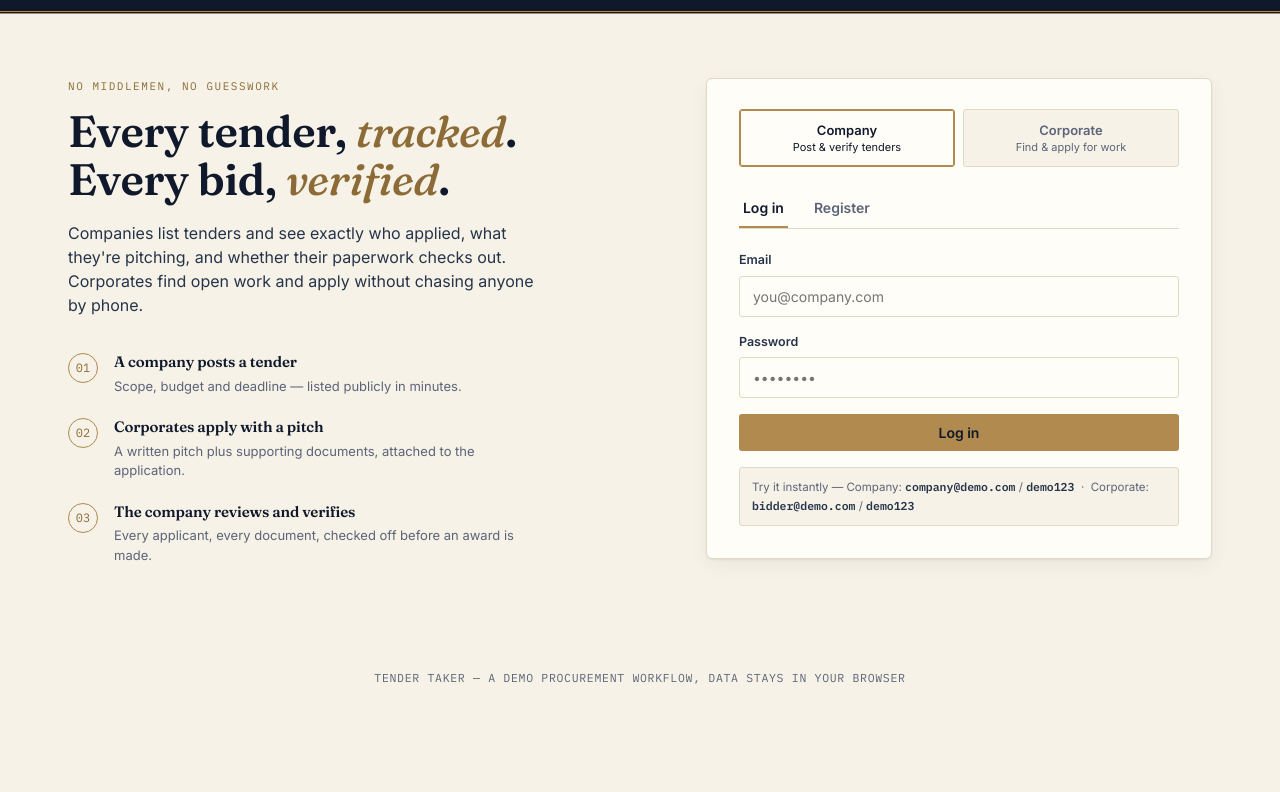
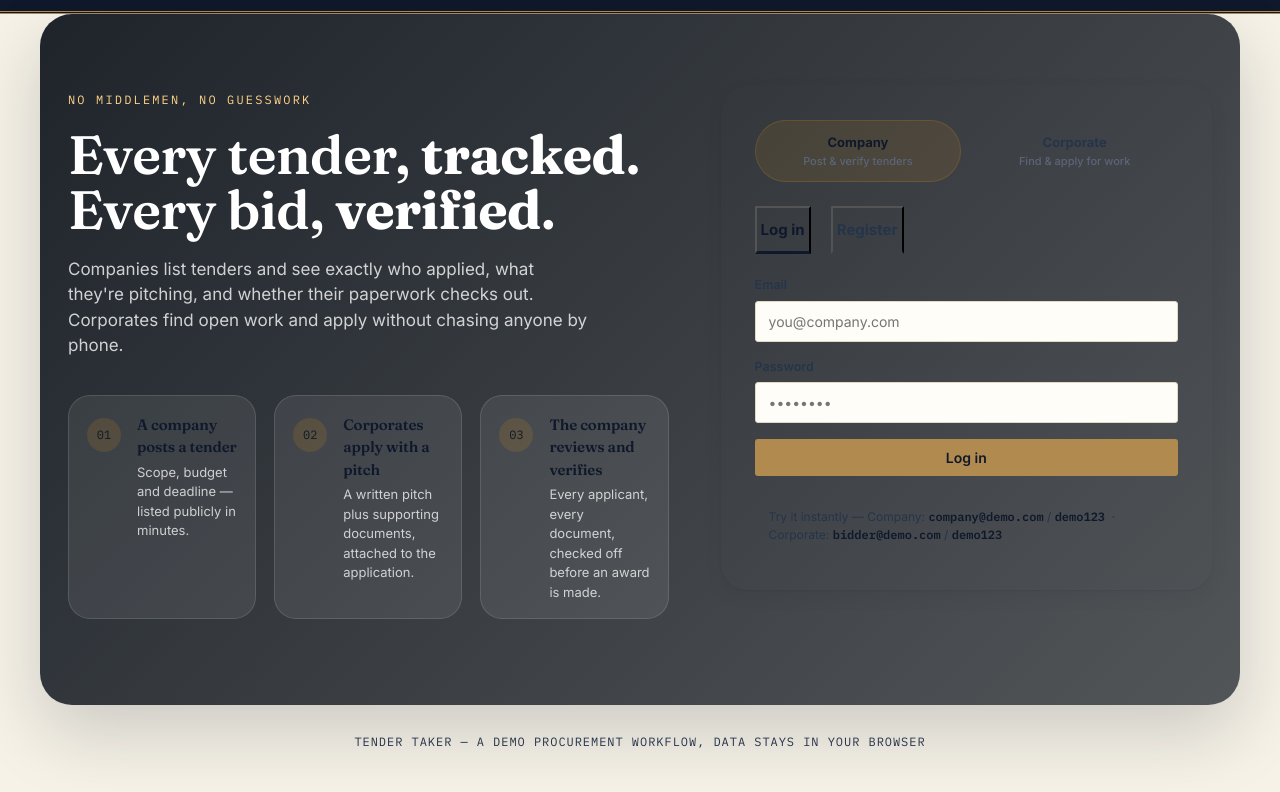
Before and after one commit to piyushjadhavop/Tender-Taker, a plain HTML site: page index.html in a window 1280 px wide. Shown: the part 64-856 px from the top of the page. Before the commit the page ends 800 px from the top, so only its background shows below. Drawn offline with Linux system fonts and the light colour scheme.

Commit message:
fix home page problems

```diff
--- a/index.html
+++ b/index.html
@@ -7,37 +7,39 @@
 <link href="assets/logo(TT)bg.png" rel="icon">
 <link rel="stylesheet" href="style.css">
 <style>
-  .hero{ max-width:1200px; margin:0 auto; padding: 64px 28px 80px; display:grid; grid-template-columns: 1.15fr 1fr; gap:56px; align-items:start; }
-  .hero-left .eyebrow{ margin-bottom:14px; }
-  .hero-left h1{ font-size: 44px; line-height:1.08; margin-bottom:18px; }
-  .hero-left h1 em{ font-style:italic; color: var(--brass-dark); }
-  .hero-left p.lede{ font-size:16px; color: var(--ink-soft); max-width:480px; margin-bottom:34px; }
-  .steps{ display:flex; flex-direction:column; gap:20px; max-width: 480px; }
-  .step{ display:flex; gap:16px; align-items:flex-start; }
-  .step-num{ font-family: var(--font-mono); font-size:12px; color: var(--brass-dark); border:1px solid var(--brass); border-radius:50%; width:30px; height:30px; flex-shrink:0; display:flex; align-items:center; justify-content:center; margin-top:2px; }
-  .step h4{ font-size:15px; margin-bottom:3px; }
-  .step p{ font-size:13px; color: var(--slate); margin:0; }
+  .hero{ max-width:1200px; margin:0 auto; padding: 72px 28px 86px; display:grid; grid-template-columns: 1.1fr 0.9fr; gap:52px; align-items:start; background: linear-gradient(135deg, rgba(19,25,33,0.95) 0%, rgba(19,25,33,0.72) 100%); border-radius: 32px; box-shadow: 0 28px 70px rgba(17,24,39,0.18); }
+  .hero-left .eyebrow{ margin-bottom:18px; display:inline-flex; align-items:center; gap:10px; font-family: var(--font-mono); font-size:12px; text-transform:uppercase; letter-spacing:.18em; color:#FFD388; }
+  .hero-left h1{ font-size: 54px; line-height:1.02; margin-bottom:20px; color: #ffffff; }
+  .hero-left h1 em{ font-style:normal; font-weight:800; color: var(--yellow); }
+  .hero-left p.lede{ font-size:17px; color: rgba(255,255,255,0.78); max-width:520px; margin-bottom:36px; }
+  .steps{ display:grid; grid-template-columns: repeat(3,minmax(0,1fr)); gap:18px; margin-top:16px; }
+  .step{ background: rgba(255,255,255,0.08); border: 1px solid rgba(255,255,255,0.12); border-radius: 22px; padding: 18px 18px 16px; display:flex; gap:16px; align-items:flex-start; }
+  .step-num{ font-family: var(--font-mono); font-size:12px; color: var(--surface); background: rgba(255,153,0,0.12); border-radius:50%; width:34px; height:34px; flex-shrink:0; display:flex; align-items:center; justify-content:center; margin-top:4px; }
+  .step h4{ font-size:15px; margin-bottom:4px; color: var(--surface); }
+  .step p{ font-size:13px; color: rgba(255,255,255,0.75); margin:0; }
 
-  .auth-card{ padding: 30px 32px 32px; }
-  .role-pills{ display:flex; gap:8px; margin-bottom: 22px; }
+  .auth-card{ padding: 34px 34px 34px; background: var(--surface); border-radius: 26px; border: 1px solid var(--surface-border); }
+  .role-pills{ display:flex; gap:10px; margin-bottom: 24px; }
   .role-pill{
-    flex:1; text-align:center; padding: 12px 8px; border:1.5px solid var(--paper-line);
-    border-radius: var(--radius-sm); font-size:13px; font-weight:600; color: var(--slate);
-    background: var(--paper);
+    flex:1; text-align:center; padding: 14px 10px; border:1.5px solid var(--surface-border);
+    border-radius: 999px; font-size:13px; font-weight:700; color: var(--ink-soft);
+    background: var(--surface);
+    transition: all .18s ease;
   }
-  .role-pill .sub{ display:block; font-weight:400; font-size:11px; margin-top:2px; }
-  .role-pill.active{ border-color: var(--brass); background: var(--paper-raised); color: var(--ink); box-shadow: 0 0 0 1px var(--brass) inset; }
-  .tabs{ display:flex; border-bottom:1px solid var(--paper-line); margin-bottom:22px; }
-  .tab{ padding:10px 4px; margin-right:22px; font-size:14px; font-weight:600; color: var(--slate); border-bottom:2px solid transparent; background:none; border-top:none; border-left:none; border-right:none; }
-  .tab.active{ color: var(--ink); border-bottom-color: var(--brass); }
-  .demo-note{ font-size:11.5px; color: var(--slate); background: var(--paper); border:1px solid var(--paper-line); padding:10px 12px; border-radius: var(--radius-sm); margin-top:16px; }
-  .demo-note b{ color: var(--ink-soft); font-family: var(--font-mono); }
-  .err{ font-size:12.5px; color: var(--rejected); margin-top: -6px; margin-bottom:14px; display:none; }
-  footer.site{ text-align:center; padding: 24px 0 40px; font-size:11.5px; color: var(--slate); font-family: var(--font-mono); letter-spacing:.06em; text-transform:uppercase; }
+  .role-pill .sub{ display:block; font-weight:500; font-size:11px; margin-top:4px; color: var(--slate); }
+  .role-pill.active{ border-color: var(--yellow); background: rgba(255,153,0,0.09); color: var(--navy); box-shadow: inset 0 0 0 1px rgba(255,153,0,0.16); }
+  .tabs{ display:flex; border-bottom:1px solid var(--surface-border); margin-bottom:22px; }
+  .tab{ padding:12px 4px; margin-right:20px; font-size:15px; font-weight:700; color: var(--ink-soft); border-bottom:3px solid transparent; background:none; }
+  .tab.active{ color: var(--navy); border-bottom-color: var(--yellow); }
+  .demo-note{ font-size:12px; color: var(--ink-soft); background: var(--surface-muted); border:1px solid var(--surface-border); padding:12px 14px; border-radius: var(--radius-sm); margin-top:20px; }
+  .demo-note b{ color: var(--ink); font-family: var(--font-mono); }
+  .err{ font-size:13px; color: var(--danger); margin-top: -6px; margin-bottom:14px; display:none; }
+  footer.site{ text-align:center; padding: 28px 0 42px; font-size:12px; color: var(--ink-soft); font-family: var(--font-mono); letter-spacing:.08em; text-transform:uppercase; }
 
   @media (max-width: 900px){
     .hero{ grid-template-columns: 1fr; padding-top: 40px; }
-    .hero-left h1{ font-size:32px; }
+    .hero-left h1{ font-size:40px; }
+    .steps{ grid-template-columns: 1fr; }
   }
 </style>
 </head>
```
